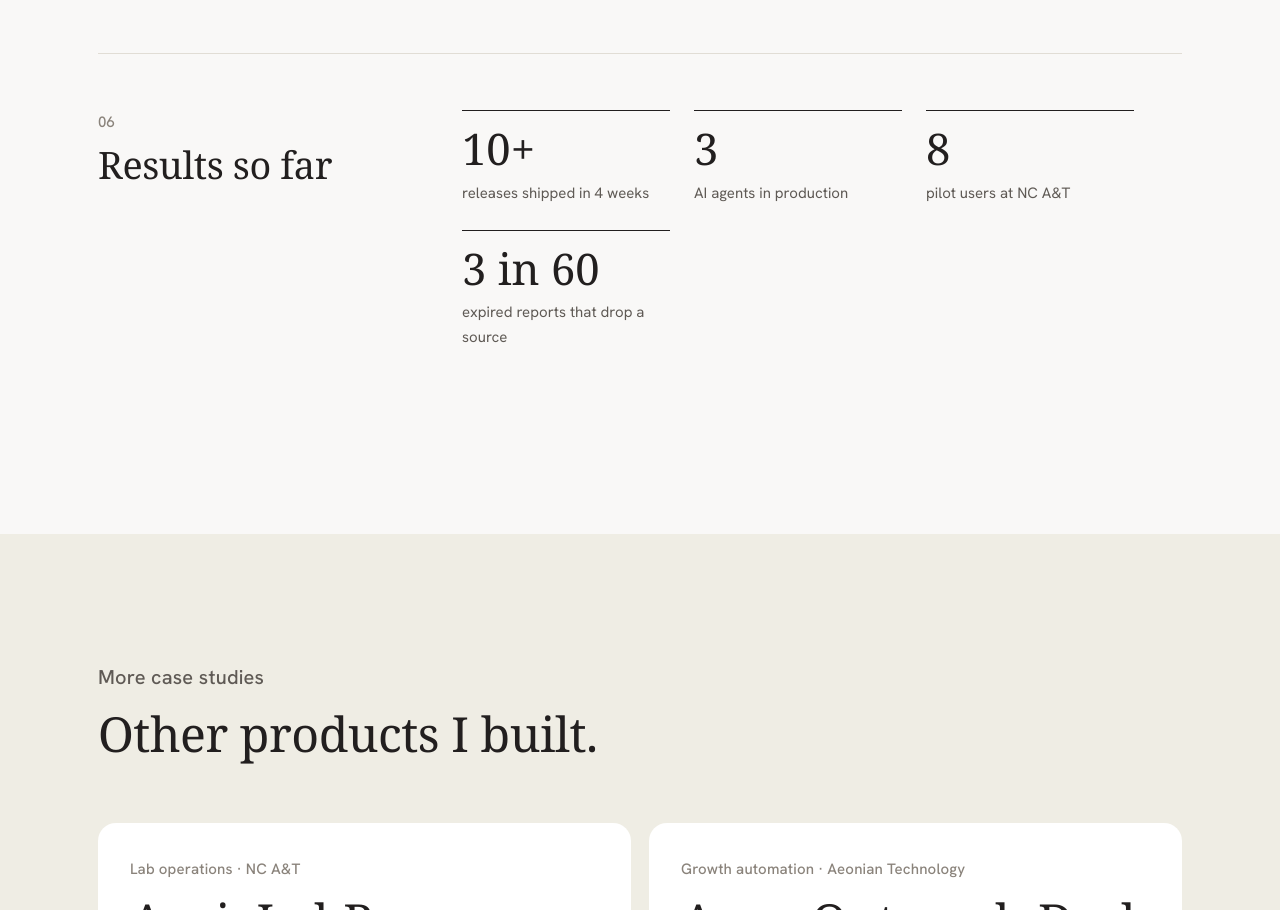
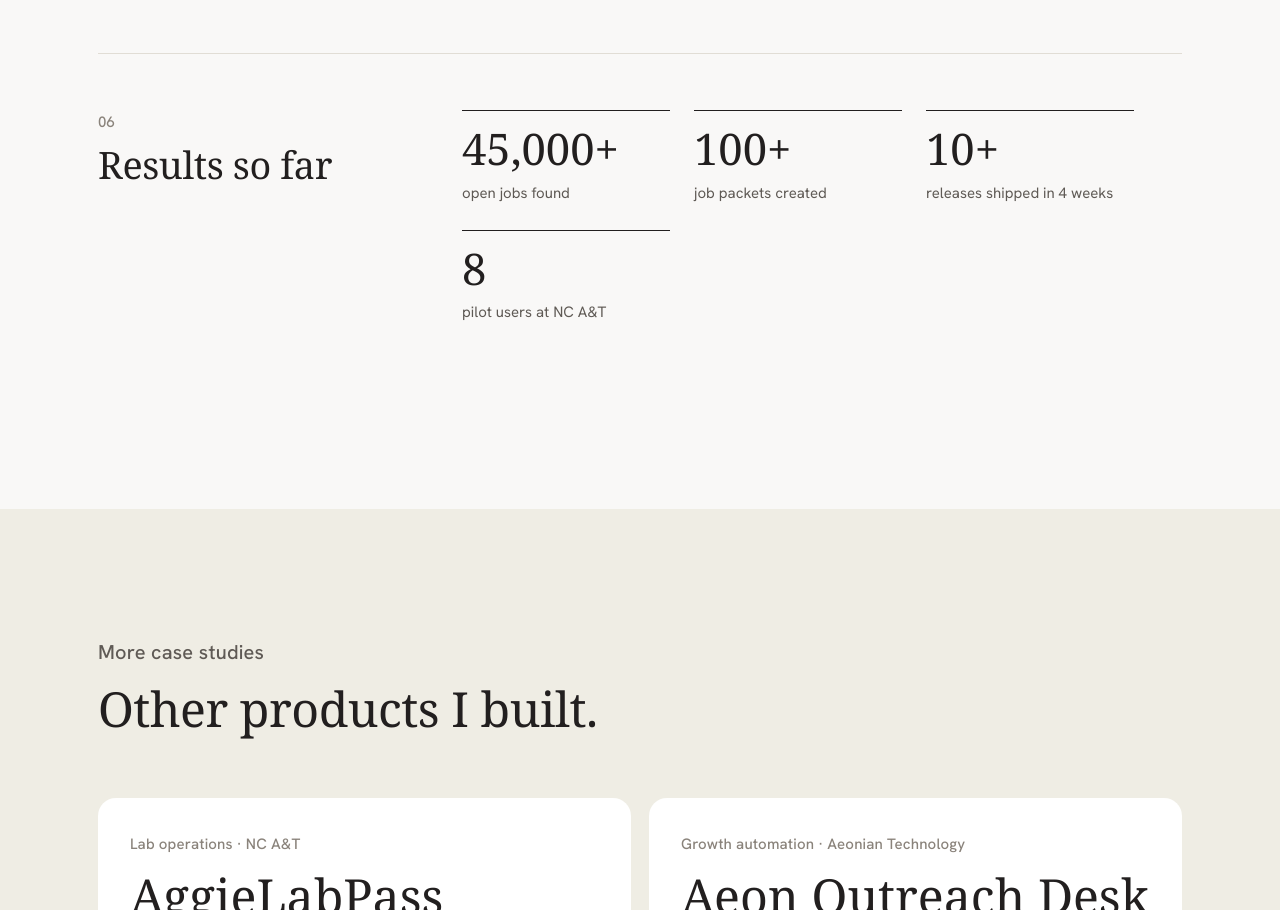
Before and after one commit to Creativeliar001/creativeliar001.github.io, a plain HTML site: page jobsmyth.html in a window 1280 px wide. Shown: the part 3201-4111 px from the top of the page. Drawn offline with Linux system fonts and the light colour scheme; a web font is replaced by a local one.

Commit message:
Add files via upload

```diff
--- a/jobsmyth.html
+++ b/jobsmyth.html
@@ -134,10 +134,10 @@
         <header><span class="spec">06</span><h2>Results so far</h2></header>
         <div class="prose">
           <div class="results">
+            <div><b>45,000+</b><span>open jobs found</span></div>
+            <div><b>100+</b><span>job packets created</span></div>
             <div><b>10+</b><span>releases shipped in 4 weeks</span></div>
-            <div><b>3</b><span>AI agents in production</span></div>
             <div><b>8</b><span>pilot users at NC A&amp;T</span></div>
-            <div><b>3 in 60</b><span>expired reports that drop a source</span></div>
           </div>
         </div>
       </div>
```
Also changed, not shown: index.html (+1 -3 lines), quality.html (+1 -3 lines).
